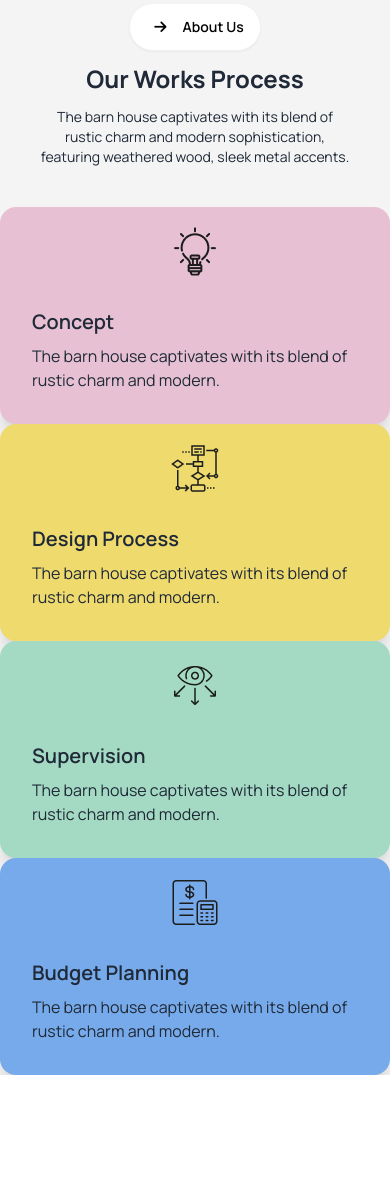
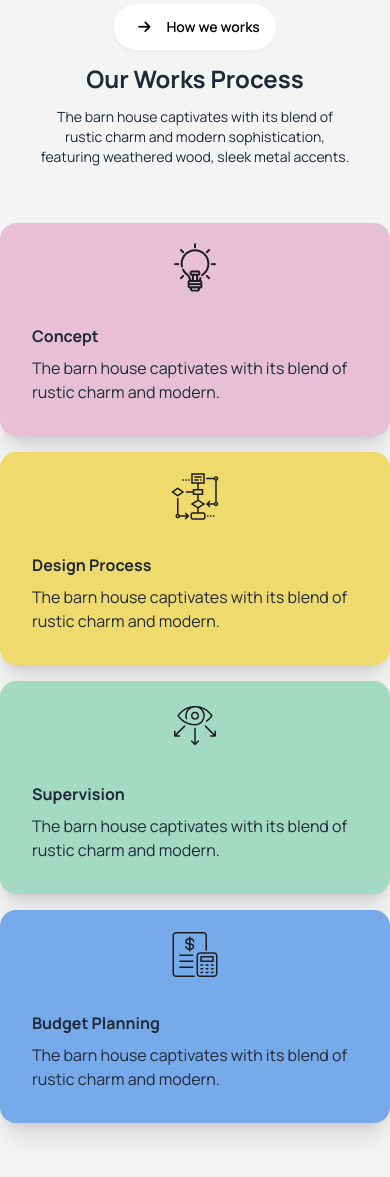
Before and after one commit to MahmudulHasan1211/Rinterio-House-A3, a plain HTML site: page index.html in a window 390 px wide. Shown: the part 1735-2912 px from the top of the page. Before the commit the page ends 2810 px from the top, so only its background shows below. Drawn offline with nearby package versions, Linux system fonts and the light colour scheme.

Commit message:
card responsive done

```diff
--- a/index.html
+++ b/index.html
@@ -154,9 +154,9 @@
                 <div class="p-10 sm:p-20 flex flex-col items-center">
                     <div class="text-center sm:text-left sm:items-start">
                         <div class="w-full">
-                            <a class="btn text-black rounded-full bg-[#FFFFFF] inline-flex items-center px-4 py-2 mx-auto">
+                            <a class="btn text-black rounded-full bg-[#FFFFFF] inline-flex items-center px-4 py-2 mx-auto ">
                                 <i class="fa-solid fa-arrow-right rounded-full text-black p-2 "></i>
-                                About Us
+                                How we works
                             </a>
                             <h1 class="font-bold text-2xl sm:text-4xl py-3">
                                 Our Works Process
@@ -167,24 +167,18 @@
                         </div>
                     </div>
                 </div>
-
             </div>
-
-
 
             <!-- card -->
 
-
-
-
-            <div class="lg:flex lg:ml-20 lg:mr-20 gap-5">
-                <div class="lg:flex-1">
+            <div class="lg:flex lg:ml-20 lg:mr-20 lg:gap-5 pb-16">
+                <div class="lg:flex-1 mt-4 sm:mt-0">
                     <div class="card bg-[#E7C1D3] w-full sm:w-45 shadow-xl lg:m-0">
                         <figure>
                             <img class="pt-5" src="./assets/concept.png" alt="Concept" />
                         </figure>
                         <div class="card-body">
-                            <h2 class="card-title">
+                            <h2 class="card-title font-bold text-base">
                                 Concept
 
                             </h2>
@@ -192,13 +186,13 @@
                         </div>
                     </div>
                 </div>
-                <div class="lg:flex-1">
+                <div class="lg:flex-1 mt-4 sm:mt-0">
                     <div class="card bg-[#EFDA6E] w-full sm:w-45 shadow-xl lg:m-0">
                         <figure>
                             <img class="pt-5" src="./assets/flow-chart.png" alt="Concept" />
                         </figure>
                         <div class="card-body">
-                            <h2 class="card-title">
+                            <h2 class="card-title font-bold text-base">
                                 Design Process
 
                             </h2>
@@ -206,29 +200,28 @@
                         </div>
                     </div>
                 </div>
-                <div class="lg:flex-1">
+                <div class="lg:flex-1 mt-4 sm:mt-0">
                     <div class="card bg-[#A4DAC3] w-full sm:w-45 shadow-xl lg:m-0">
                         <figure>
                             <img class="pt-5" src="./assets/vision.png" alt="Concept" />
                         </figure>
                         <div class="card-body">
-                            <h2 class="card-title">
+                            <h2 class="card-title font-bold text-base">
                                 Supervision
-
                             </h2>
                             <p>The barn house captivates with its blend of rustic charm and modern.</p>
                         </div>
                     </div>
                 </div>
-                <div class="lg:flex-1">
+
+                <div class="flex lg:flex-1 mt-4 sm:mt-0">
                     <div class="card bg-[#77AAEA] w-full sm:w-45 shadow-xl lg:m-0">
-                        <figure>
+                        <figure class="flex justify-start">
                             <img class="pt-5" src="./assets/budget-planning.png" alt="Concept" />
                         </figure>
                         <div class="card-body">
-                            <h2 class="card-title">
+                            <h2 class="card-title font-bold text-base">
                                 Budget Planning
-
                             </h2>
                             <p>The barn house captivates with its blend of rustic charm and modern.</p>
                         </div>
@@ -237,8 +230,6 @@
             </div>
 
         </section>
-
-
 
     </main>
 
```
